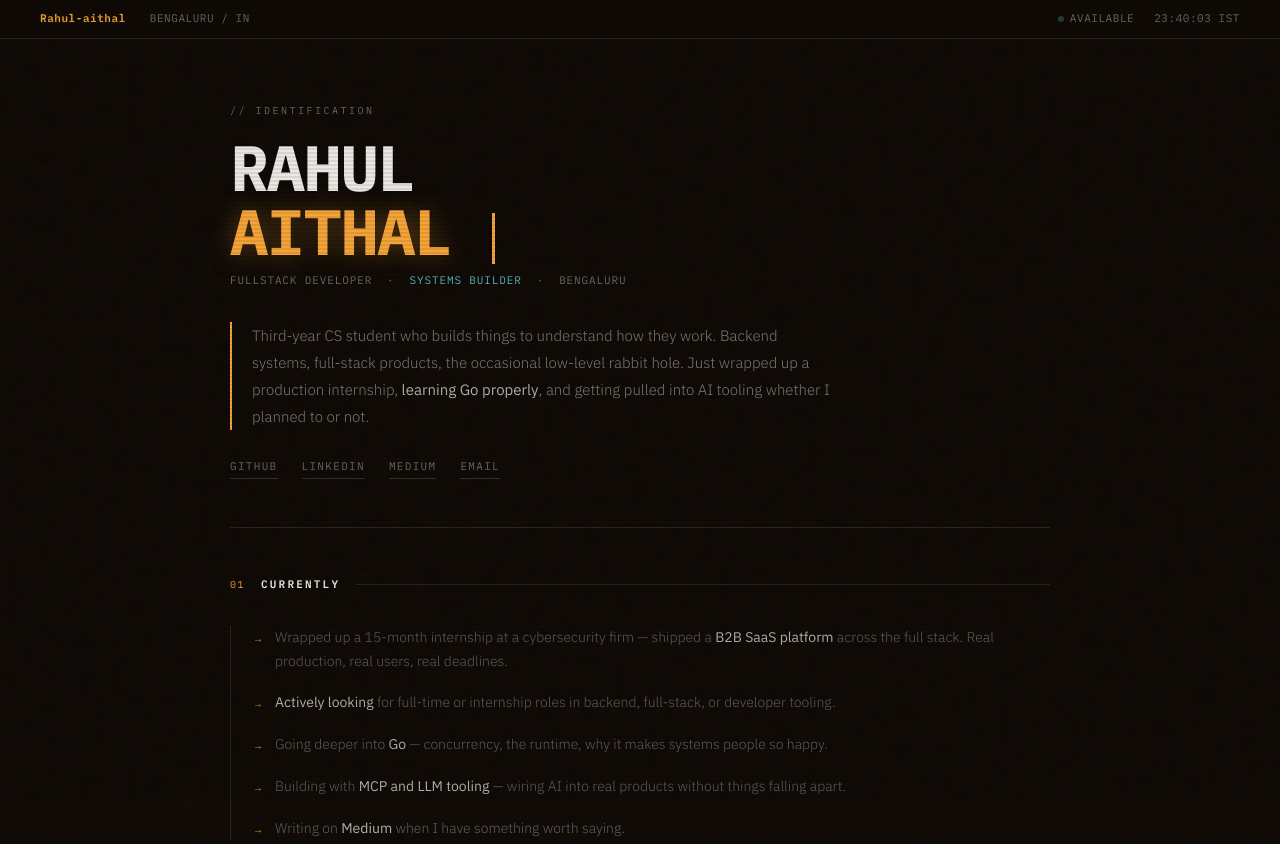
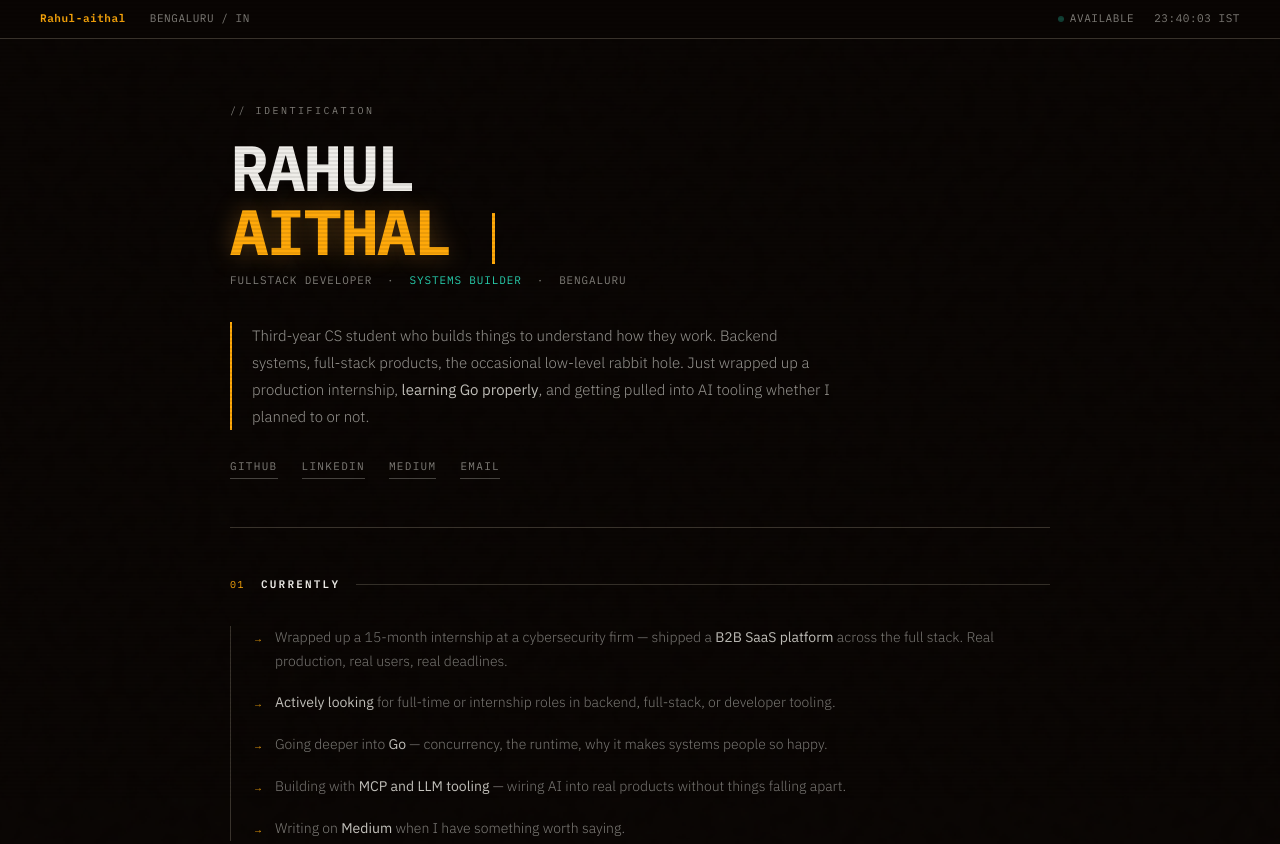
Before and after one commit to Rahul-aithal/portfolio, an Astro site: page / in a window 1280 px wide. Shown: the top 844 px of the page. Built offline with nearby package versions, Linux system fonts and the light colour scheme; Astro itself is replaced by a stand-in of ours.

Commit message:
change colors

```diff
--- a/src/styles/global.css
+++ b/src/styles/global.css
@@ -4,41 +4,44 @@
   --font-mono: "IBM Plex Mono", monospace;
   --font-sans: "IBM Plex Sans", sans-serif;
 
-  /* surfaces — near-black, warmed slightly instead of a neutral/cool black */
-  --color-surface: oklch(15% 0.014 55);
-  --color-surface-2: oklch(19% 0.015 55);
-  --color-surface-hover: oklch(21% 0.016 55);
-  --color-watermark: oklch(19% 0.014 58);
-  --color-watermark-hover: oklch(22% 0.015 58);
+  /* surfaces — near-black, warmed slightly, with clearly stepped-up tiers
+     so cards actually separate from the page instead of blending into it */
+  --color-surface: oklch(12% 0.012 50);
+  --color-surface-2: oklch(17% 0.014 55);
+  --color-surface-hover: oklch(20% 0.016 55);
+  --color-watermark: oklch(18% 0.012 55);
+  --color-watermark-hover: oklch(22% 0.014 55);
 
-  /* text — a warm-tinted gray ramp instead of flat neutral grays */
-  --color-ink: oklch(93% 0.007 85);
-  --color-ink-1: oklch(76% 0.007 85);
-  --color-ink-2: oklch(58% 0.006 85);
-  --color-ink-3: oklch(48% 0.006 82);
-  --color-ink-4: oklch(40% 0.006 80);
-  --color-dim: oklch(52% 0.007 80);
-  --color-dimmer: oklch(30% 0.007 75);
+  /* text — a warm-tinted gray ramp, pulled brighter across the board so
+     body copy stays legible on the dark surfaces */
+  --color-ink: oklch(95% 0.006 85);
+  --color-ink-1: oklch(82% 0.008 85);
+  --color-ink-2: oklch(68% 0.007 85);
+  --color-ink-3: oklch(58% 0.007 82);
+  --color-ink-4: oklch(50% 0.007 80);
+  --color-dim: oklch(60% 0.008 80);
+  --color-dimmer: oklch(38% 0.008 75);
 
-  --color-line: oklch(26% 0.012 65);
-  --color-line-hover: oklch(34% 0.016 62);
+  --color-line: oklch(32% 0.014 65);
+  --color-line-hover: oklch(42% 0.018 62);
 
-  /* accents — phosphor amber (primary) + a muted dusty-cyan signal tone
-     standing in for the old acid-green, so it reads as "terminal" without
-     tipping into the neon-green-on-black cliché */
-  --color-amber: oklch(78% 0.15 70);
-  --color-amber-dim: oklch(55% 0.11 70);
-  --color-signal: oklch(72% 0.09 195);
+  /* accents — vivid phosphor amber (primary) + a brighter teal-green signal
+     tone standing in for the old acid-green. Still not neon, but no longer
+     so desaturated it reads as gray */
+  --color-amber: oklch(80% 0.17 72);
+  --color-amber-dim: oklch(58% 0.13 72);
+  --color-signal: oklch(78% 0.14 175);
 
-  /* "latest" project wash + badge */
-  --color-wash: oklch(16% 0.03 70);
-  --color-wash-hover: oklch(19% 0.032 70);
-  --color-wash-line: oklch(19% 0.045 70);
-  --color-wash-line-hover: oklch(25% 0.05 70);
-  --color-badge: oklch(13% 0.06 70);
-  --color-badge-line: oklch(24% 0.08 70);
+  /* "latest" project wash + badge — more saturated so it clearly reads as
+     a distinct, highlighted card rather than a slightly-darker one */
+  --color-wash: oklch(18% 0.05 72);
+  --color-wash-hover: oklch(21% 0.055 72);
+  --color-wash-line: oklch(30% 0.08 72);
+  --color-wash-line-hover: oklch(38% 0.09 72);
+  --color-badge: oklch(20% 0.09 72);
+  --color-badge-line: oklch(38% 0.12 72);
 
-  --color-tag-line: oklch(20% 0.01 60);
+  --color-tag-line: oklch(28% 0.015 60);
 
   --animate-blink: blink 2s ease-in-out infinite;
   --animate-blink-fast: blink 1s step-end infinite;
```
